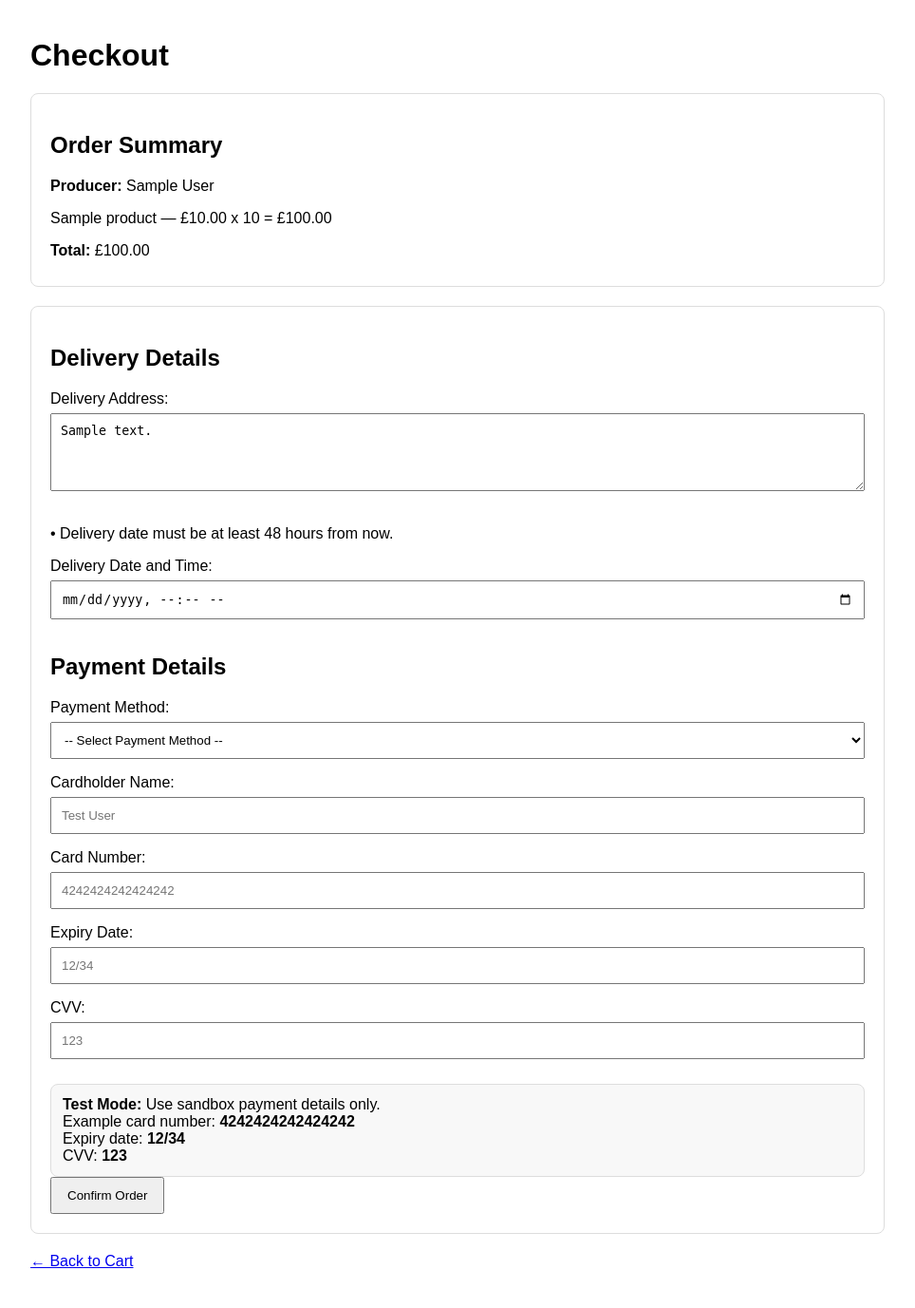
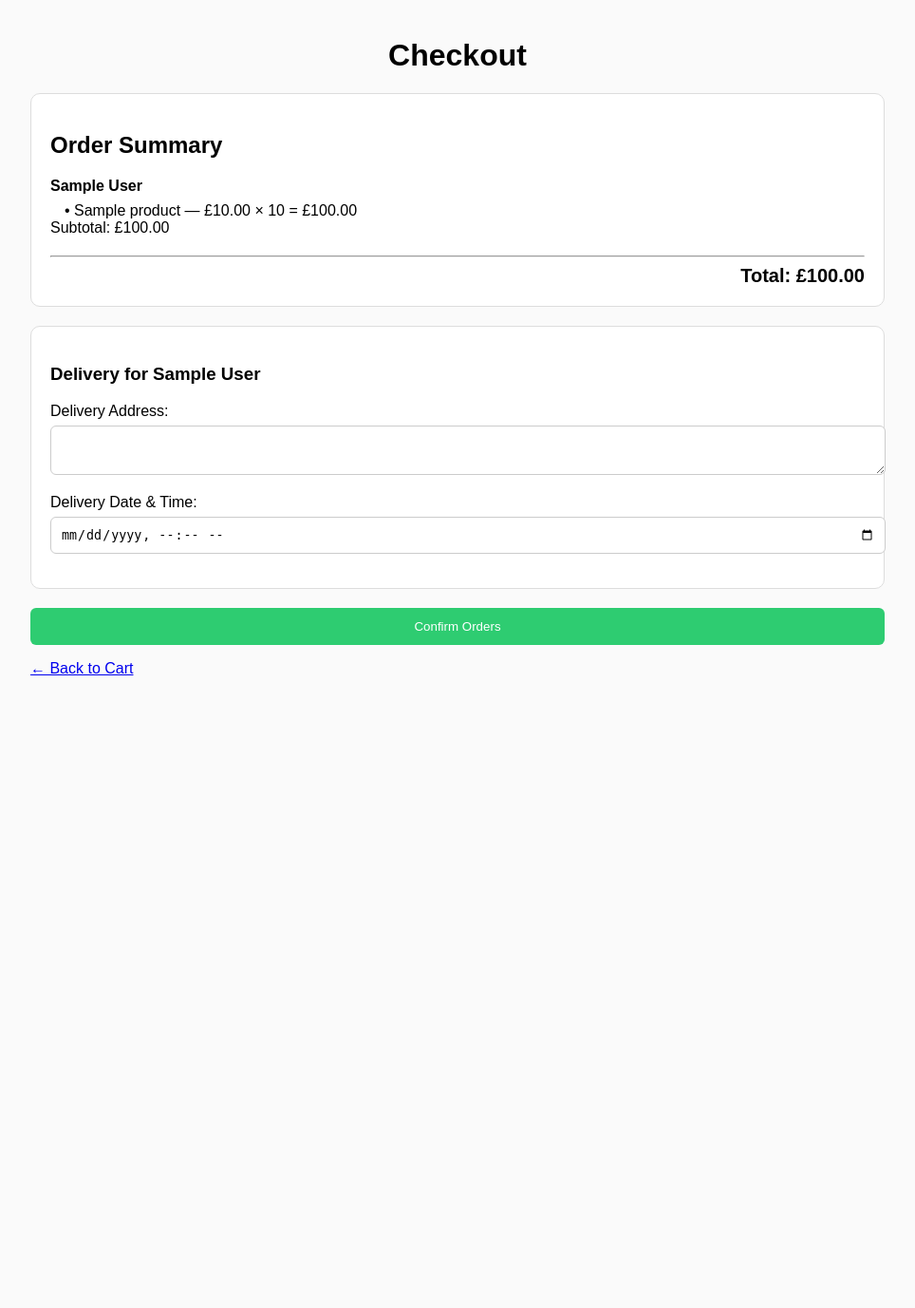
Before and after one commit to a2-musallam/g10-bristol-food-network, a Django app: page /checkout/ in a window 1280 px wide. Shown: the whole page at 95% size, without its empty margins (158-1122 px from the left). After the commit the page ends 711 px from the top, so only its background shows below. Run offline with Django 5.2, Linux system fonts and the light colour scheme; a user stored in the database is signed in; tables that the repository leaves empty hold one stand-in row (values such as "Sample post").

Commit message:
TC008: Multi-vendor checkout implemented with per-producer delivery details, order grouping, and multi-order success view

```diff
--- a/marketplace/templates/checkout.html
+++ b/marketplace/templates/checkout.html
@@ -7,38 +7,56 @@
             font-family: Arial, sans-serif;
             max-width: 900px;
             margin: 40px auto;
+            background-color: #fafafa;
+        }
+
+        h1 {
+            text-align: center;
         }
 
         .box {
             border: 1px solid #ddd;
             padding: 20px;
-            border-radius: 8px;
+            border-radius: 10px;
             margin-bottom: 20px;
+            background: white;
         }
 
-        input, textarea, select {
+        input, textarea {
             width: 100%;
             padding: 10px;
             margin-top: 6px;
             margin-bottom: 16px;
-            box-sizing: border-box;
+            border-radius: 6px;
+            border: 1px solid #ccc;
         }
 
         button {
-            padding: 10px 16px;
-            cursor: pointer;
+            padding: 12px;
+            width: 100%;
+            background: #2ecc71;
+            color: white;
+            border: none;
+            border-radius: 6px;
         }
 
-        .summary p {
-            margin: 8px 0;
+        .producer-block {
+            margin-bottom: 20px;
         }
 
-        .note {
-            background: #f8f8f8;
-            border: 1px solid #ddd;
-            padding: 12px;
-            border-radius: 8px;
-            margin-top: 10px;
+        .producer-name {
+            font-weight: bold;
+            margin-bottom: 8px;
+        }
+
+        .item {
+            margin-left: 15px;
+        }
+
+        .total {
+            text-align: right;
+            font-size: 20px;
+            font-weight: bold;
         }
     </style>
 </head>
@@ -46,68 +64,60 @@
 
 <h1>Checkout</h1>
 
+<!-- ORDER SUMMARY -->
 <div class="box">
     <h2>Order Summary</h2>
 
-        <p><strong>Producer:</strong> {{ producer.business_name|default:producer.username }}</p>
+    {% for group in grouped_items %}
+        <div class="producer-block">
 
-        {% for item in items %}
-            <p>
-                {{ item.product.name }} —
-                £{{ item.product.price }} x {{ item.quantity }}
+            <div class="producer-name">
+                {{ group.producer.business_name|default:group.producer.username }}
+            </div>
+
+            {% for item in group.items %}
+                <div class="item">
+                    • {{ item.product.name }} —
+                    £{{ item.product.price }} × {{ item.quantity }}
                     = £{{ item.subtotal }}
-            </p>
+                </div>
             {% endfor %}
 
-        <div class="summary">
-            <p><strong>Total:</strong> £{{ total_amount }}</p>
+            <div class="producer-subtotal">
+                Subtotal: £{{ group.subtotal }}
+            </div>
+
+        </div>
+    {% endfor %}
+
+    <hr>
+    <div class="total">
+        Total: £{{ total_amount }}
     </div>
 </div>
 
-    <div class="box">
-        <h2>Delivery Details</h2>
-
+<!-- DELIVERY PER PRODUCER -->
 <form method="POST">
     {% csrf_token %}
 
-            <label for="delivery_address">Delivery Address:</label>
-            <textarea name="delivery_address" id="delivery_address" rows="4" required>{{ request.user.address }}</textarea>
+    {% for group in grouped_items %}
+        <div class="box">
 
-            <p>• Delivery date must be at least 48 hours from now.</p>
+            <h3>
+                Delivery for {{ group.producer.business_name|default:group.producer.username }}
+            </h3>
 
-            <label for="delivery_date">Delivery Date and Time:</label>
-            <input type="datetime-local" name="delivery_date" id="delivery_date" required>
+            <label>Delivery Address:</label>
+            <textarea name="address_{{ group.producer.id }}" required></textarea>
 
-            <h2>Payment Details</h2>
+            <label>Delivery Date & Time:</label>
+            <input type="datetime-local" name="date_{{ group.producer.id }}" required>
 
-            <label for="payment_method">Payment Method:</label>
-            <select name="payment_method" id="payment_method" required>
-                <option value="">-- Select Payment Method --</option>
-                <option value="card">Credit / Debit Card</option>
-            </select>
+        </div>
+    {% endfor %}
 
-            <label for="card_name">Cardholder Name:</label>
-            <input type="text" name="card_name" id="card_name" placeholder="Test User" required>
-
-            <label for="card_number">Card Number:</label>
-            <input type="text" name="card_number" id="card_number" placeholder="4242424242424242" required>
-
-            <label for="expiry_date">Expiry Date:</label>
-            <input type="text" name="expiry_date" id="expiry_date" placeholder="12/34" required>
-
-            <label for="cvv">CVV:</label>
-            <input type="text" name="cvv" id="cvv" placeholder="123" required>
-
-            <div class="note">
-                <strong>Test Mode:</strong> Use sandbox payment details only.<br>
-                Example card number: <strong>4242424242424242</strong><br>
-                Expiry date: <strong>12/34</strong><br>
-                CVV: <strong>123</strong>
-            </div>
-
-            <button type="submit">Confirm Order</button>
+    <button type="submit">Confirm Orders</button>
 </form>
-    </div>
 
 <p><a href="{% url 'cart' %}">← Back to Cart</a></p>
 
--- a/marketplace/templates/marketplace.html
+++ b/marketplace/templates/marketplace.html
@@ -82,11 +82,11 @@
 
     <div class="user-box">
       <strong>Hello, {{ user.username }}</strong>
-
     </div>
 
     {% if user.is_customer %}
       <a href="{% url 'cart' %}">🛒 Cart</a>
+      <a href="{% url 'orders' %}">📦 My Orders</a>
     {% endif %}
 
     {% if user.is_producer %}
--- a/marketplace/urls.py
+++ b/marketplace/urls.py
@@ -15,8 +15,8 @@ urlpatterns = [
 
     # Checkout (TC-007)
     path("checkout/", views.checkout_view, name="checkout"),
-    path("order-success/<int:order_id>/", views.order_success_view, name="order_success"),
-
+    path("order-success/", views.order_success_view, name="order_success"),
+    path("orders/", views.orders_view, name="orders"),
     # Authentication
     path("login/", views.login_view, name="login"),
     path("logout/", views.logout_view, name="logout"),
--- a/marketplace/views.py
+++ b/marketplace/views.py
@@ -12,7 +12,6 @@ from .forms import (
     CustomerRegistrationForm,
     LoginForm,
     ProductForm,
-    CheckoutForm,
 )
 
 from .models import Product, CartItem, Order, OrderItem
@@ -25,12 +24,10 @@ from .models import Product, CartItem, Order, OrderItem
 def register_producer_view(request):
     if request.method == 'POST':
         form = ProducerRegistrationForm(request.POST)
-
         if form.is_valid():
             user = form.save(commit=False)
             user.is_producer = True
             user.save()
-
             messages.success(request, f"Welcome {user.business_name}! Account created.")
             return redirect('login')
     else:
@@ -42,12 +39,10 @@ def register_producer_view(request):
 def register_customer_view(request):
     if request.method == 'POST':
         form = CustomerRegistrationForm(request.POST)
-
         if form.is_valid():
             user = form.save(commit=False)
             user.is_customer = True
             user.save()
-
             messages.success(request, "Customer account created successfully!")
             return redirect('login')
     else:
@@ -57,7 +52,7 @@ def register_customer_view(request):
 
 
 # =========================
-# AUTHENTICATION
+# AUTH
 # =========================
 
 def login_view(request):
@@ -113,7 +108,7 @@ def product_detail_view(request, pk):
 
 
 # =========================
-# TC-006 SHOPPING CART
+# CART
 # =========================
 
 @login_required
@@ -131,7 +126,7 @@ def add_to_cart(request, product_id):
 
     if not created:
         if cart_item.quantity + 1 > product.stock:
-            messages.error(request, f"Cannot add more than available stock for {product.name}.")
+            messages.error(request, "Cannot add more than stock.")
             return redirect("marketplace")
 
         cart_item.quantity += 1
@@ -146,111 +141,121 @@ def cart_view(request):
     items = CartItem.objects.filter(customer=request.user)
     total = sum(item.subtotal() for item in items)
 
-    producer = None
-    if items.exists():
-        producer = items.first().product.producer
-
     return render(request, "cart.html", {
         "items": items,
         "total": total,
-        "producer": producer,
     })
 
 
 @login_required
 def update_cart_item(request, item_id):
-    cart_item = get_object_or_404(
-        CartItem,
-        id=item_id,
-        customer=request.user
-    )
+    cart_item = get_object_or_404(CartItem, id=item_id, customer=request.user)
 
     if request.method == "POST":
-        quantity = request.POST.get("quantity")
+        quantity = int(request.POST.get("quantity"))
 
-        if quantity:
-            quantity = int(quantity)
+        if quantity > cart_item.product.stock:
+            messages.error(request, "Not enough stock.")
+            return redirect("cart")
 
-            if quantity > cart_item.product.stock:
-                messages.error(
-                    request,
-                    f"Only {cart_item.product.stock} item(s) available for {cart_item.product.name}."
-                )
-                return redirect("cart")
-
-            if quantity > 0:
-                cart_item.quantity = quantity
-                cart_item.save()
-                messages.success(request, "Cart updated successfully.")
-            else:
-                cart_item.delete()
-                messages.info(request, "Item removed from cart.")
+        if quantity > 0:
+            cart_item.quantity = quantity
+            cart_item.save()
+        else:
+            cart_item.delete()
 
     return redirect("cart")
 
 
 @login_required
 def remove_cart_item(request, item_id):
-    cart_item = get_object_or_404(
-        CartItem,
-        id=item_id,
-        customer=request.user
-    )
-
+    cart_item = get_object_or_404(CartItem, id=item_id, customer=request.user)
     cart_item.delete()
-    messages.success(request, "Item removed from cart")
     return redirect("cart")
 
 
 # =========================
-# TC-007 CHECKOUT
+# CHECKOUT (TC009 FINAL)
 # =========================
 
 @login_required
 def checkout_view(request):
-    items = CartItem.objects.filter(customer=request.user)
+    items = CartItem.objects.filter(
+        customer=request.user
+    ).select_related("product", "product__producer")
 
     if not items.exists():
         messages.error(request, "Your cart is empty.")
         return redirect("cart")
 
-    producers = set(item.product.producer for item in items)
+    # GROUP
+    producer_map = {}
+    for item in items:
+        producer_map.setdefault(item.product.producer, []).append(item)
 
-    if len(producers) > 1:
-        messages.error(request, "You can only place an order from a single producer.")
-        return redirect("cart")
+    grouped_items = []
+    for producer, producer_items in producer_map.items():
+        subtotal = sum(item.subtotal() for item in producer_items)
+        commission = (subtotal * Decimal("0.05")).quantize(Decimal("0.01"))
+        payout = (subtotal * Decimal("0.95")).quantize(Decimal("0.01"))
 
-    producer = items.first().product.producer
-    subtotal = sum(item.subtotal() for item in items)
-    commission_amount = (subtotal * Decimal("0.05")).quantize(Decimal("0.01"))
-    producer_amount = (subtotal * Decimal("0.95")).quantize(Decimal("0.01"))
-    total_amount = subtotal
+        grouped_items.append({
+            "producer": producer,
+            "items": producer_items,
+            "subtotal": subtotal,
+            "commission": commission,
+            "payout": payout,
+        })
 
+    total_amount = sum(g["subtotal"] for g in grouped_items)
+
+    # POST
     if request.method == "POST":
-        form = CheckoutForm(request.POST)
 
-        if form.is_valid():
-            for item in items:
+        items = CartItem.objects.filter(
+            customer=request.user
+        ).select_related("product", "product__producer")
+
+        producer_map = {}
+        for item in items:
+            producer_map.setdefault(item.product.producer, []).append(item)
+
+        created_orders = []
+
+        for producer, producer_items in producer_map.items():
+
+            # ✅ HER PRODUCER İÇİN AYRI INPUT
+            delivery_address = request.POST.get(f"address_{producer.id}")
+            delivery_date = request.POST.get(f"date_{producer.id}")
+
+            if not delivery_address or not delivery_date:
+                messages.error(request, f"Missing delivery info for {producer.username}")
+                return redirect("checkout")
+
+            subtotal = sum(item.subtotal() for item in producer_items)
+            commission = (subtotal * Decimal("0.05")).quantize(Decimal("0.01"))
+            payout = (subtotal * Decimal("0.95")).quantize(Decimal("0.01"))
+
+            for item in producer_items:
                 if item.quantity > item.product.stock:
-                    messages.error(
-                        request,
-                        f"Not enough stock for {item.product.name}. Available stock: {item.product.stock}."
-                    )
+                    messages.error(request, f"Not enough stock for {item.product.name}")
                     return redirect("cart")
 
             order = Order.objects.create(
                 customer=request.user,
                 producer=producer,
-                delivery_address=form.cleaned_data["delivery_address"],
-                delivery_date=form.cleaned_data["delivery_date"],
+                delivery_address=delivery_address,
+                delivery_date=delivery_date,
                 status="pending",
                 subtotal=subtotal,
-                commission_amount=commission_amount,
-                producer_amount=producer_amount,
-                total_amount=total_amount,
+                commission_amount=commission,
+                producer_amount=payout,
+                total_amount=subtotal,
             )
 
-            for item in items:
+            created_orders.append(order)
+
+            for item in producer_items:
                 OrderItem.objects.create(
                     order=order,
                     product=item.product,
@@ -259,67 +264,77 @@ def checkout_view(request):
                     subtotal=item.subtotal(),
                 )
 
-                product = item.product
-                product.stock -= item.quantity
-                product.save()
+                item.product.stock -= item.quantity
+                item.product.save()
 
-            items.delete()
+        items.delete()
 
-            messages.success(request, f"Order #{order.id} created successfully.")
-            return redirect("order_success", order_id=order.id)
-    else:
-        initial_data = {
-            "delivery_address": request.user.address or "",
-        }
-        form = CheckoutForm(initial=initial_data)
+        # ✅ MULTI ORDER SUCCESS
+        request.session["latest_order_ids"] = [o.id for o in created_orders]
+
+        messages.success(request, f"{len(created_orders)} orders created successfully!")
+
+        return redirect("order_success")
 
     return render(request, "checkout.html", {
-        "form": form,
-        "items": items,
-        "producer": producer,
-        "subtotal": subtotal,
-        "commission_amount": commission_amount,
-        "producer_amount": producer_amount,
+        "grouped_items": grouped_items,
         "total_amount": total_amount,
     })
 
 
+# =========================
+# ORDER SUCCESS (MULTI)
+# =========================
+
 @login_required
-def order_success_view(request, order_id):
-    order = get_object_or_404(Order, id=order_id, customer=request.user)
+def order_success_view(request):
+
+    order_ids = request.session.get("latest_order_ids", [])
+
+    orders = Order.objects.filter(
+        customer=request.user,
+        id__in=order_ids
+    ).order_by("-id")
 
     return render(request, "order_success.html", {
-        "order": order
+        "orders": orders
     })
 
 
 # =========================
-# PRODUCER PRODUCT LOGIC
+# ORDERS PAGE
+# =========================
+
+@login_required
+def orders_view(request):
+    orders = Order.objects.filter(customer=request.user).order_by("-id")
+    return render(request, "orders.html", {"orders": orders})
+
+
+# =========================
+# PRODUCER
 # =========================
 
 @login_required
 def producer_products_view(request):
     if not request.user.is_producer:
-        return HttpResponseForbidden("Access denied. Only producers can access this page.")
+        return HttpResponseForbidden()
 
-    products = Product.objects.filter(producer=request.user).order_by("-id")
+    products = Product.objects.filter(producer=request.user)
     return render(request, "producer_products.html", {"products": products})
 
 
 @login_required
 def producer_add_product_view(request):
     if not request.user.is_producer:
-        return HttpResponseForbidden("Access denied. Only producers can add products.")
+        return HttpResponseForbidden()
 
     if request.method == "POST":
         form = ProductForm(request.POST, request.FILES)
-
         if form.is_valid():
             product = form.save(commit=False)
             product.producer = request.user
             product.save()
-
-            messages.success(request, "Product added successfully.")
             return redirect("producer_products")
     else:
         form = ProductForm()
@@ -330,40 +345,34 @@ def producer_add_product_view(request):
 @login_required
 def producer_edit_product_view(request, pk):
     if not request.user.is_producer:
-        return HttpResponseForbidden("Access denied. Only producers can edit products.")
+        return HttpResponseForbidden()
 
     product = get_object_or_404(Product, pk=pk)
 
     if product.producer != request.user:
-        return HttpResponseForbidden("Access denied. You cannot edit another producer's product.")
+        return HttpResponseForbidden()
 
     if request.method == "POST":
         form = ProductForm(request.POST, request.FILES, instance=product)
-
         if form.is_valid():
             form.save()
-            messages.success(request, "Product updated successfully.")
             return redirect("producer_products")
     else:
         form = ProductForm(instance=product)
 
-    return render(request, "producer_edit_product.html", {
-        "form": form,
-        "product": product
-    })
+    return render(request, "producer_edit_product.html", {"form": form})
 
 
 @login_required
 @require_POST
 def producer_delete_product_view(request, pk):
     if not request.user.is_producer:
-        return HttpResponseForbidden("Access denied. Only producers can delete products.")
+        return HttpResponseForbidden()
 
     product = get_object_or_404(Product, pk=pk)
 
     if product.producer != request.user:
-        return HttpResponseForbidden("Access denied. You cannot delete another producer's product.")
+        return HttpResponseForbidden()
 
     product.delete()
-    messages.success(request, "Product deleted successfully.")
     return redirect("producer_products")
```
Also changed, not shown: marketplace/templates/order_success.html (+28 -8 lines), marketplace/templates/orders.html (added, +39 -0 lines). Lines whose indentation alone changed are shown as unchanged.
